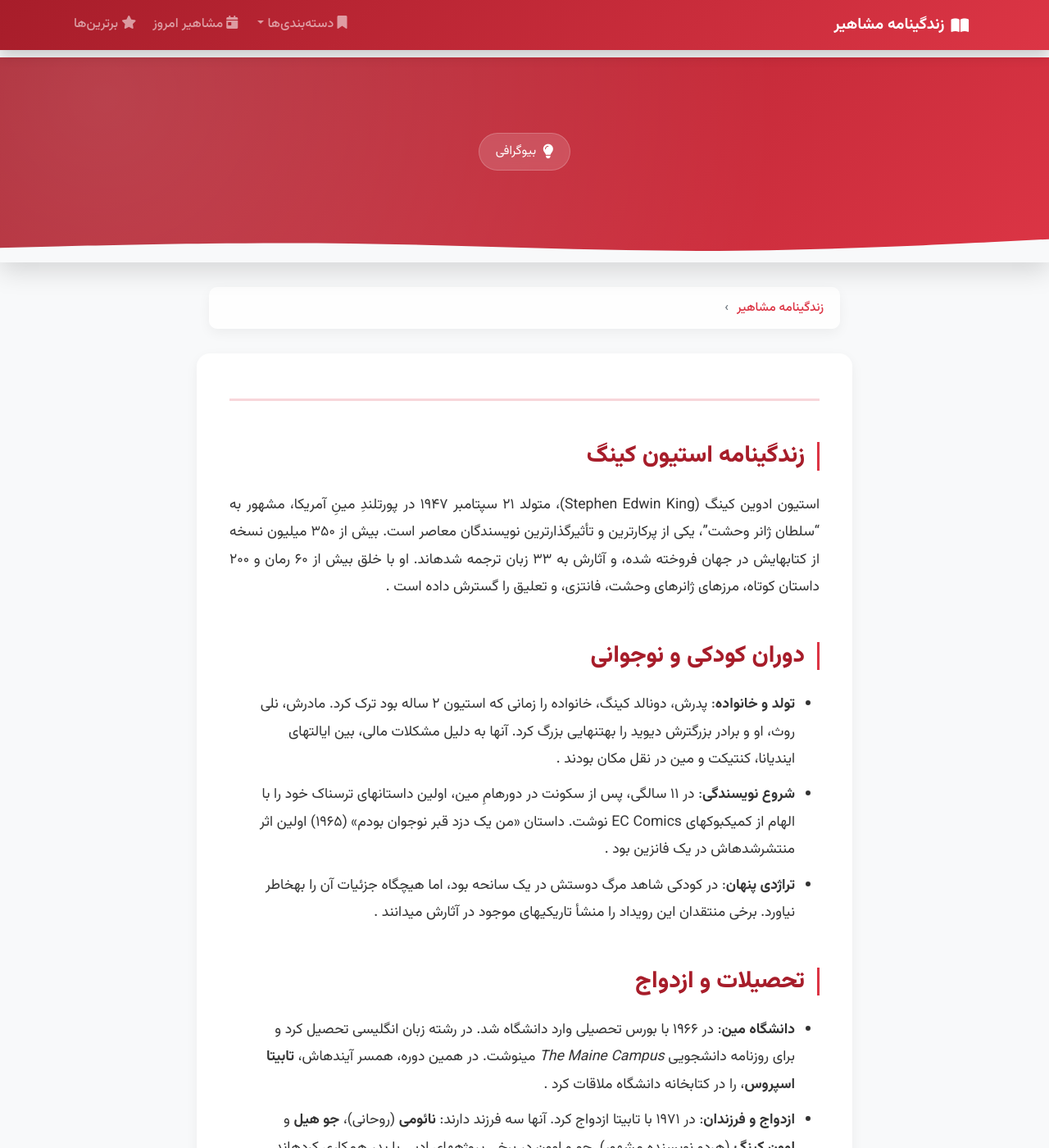
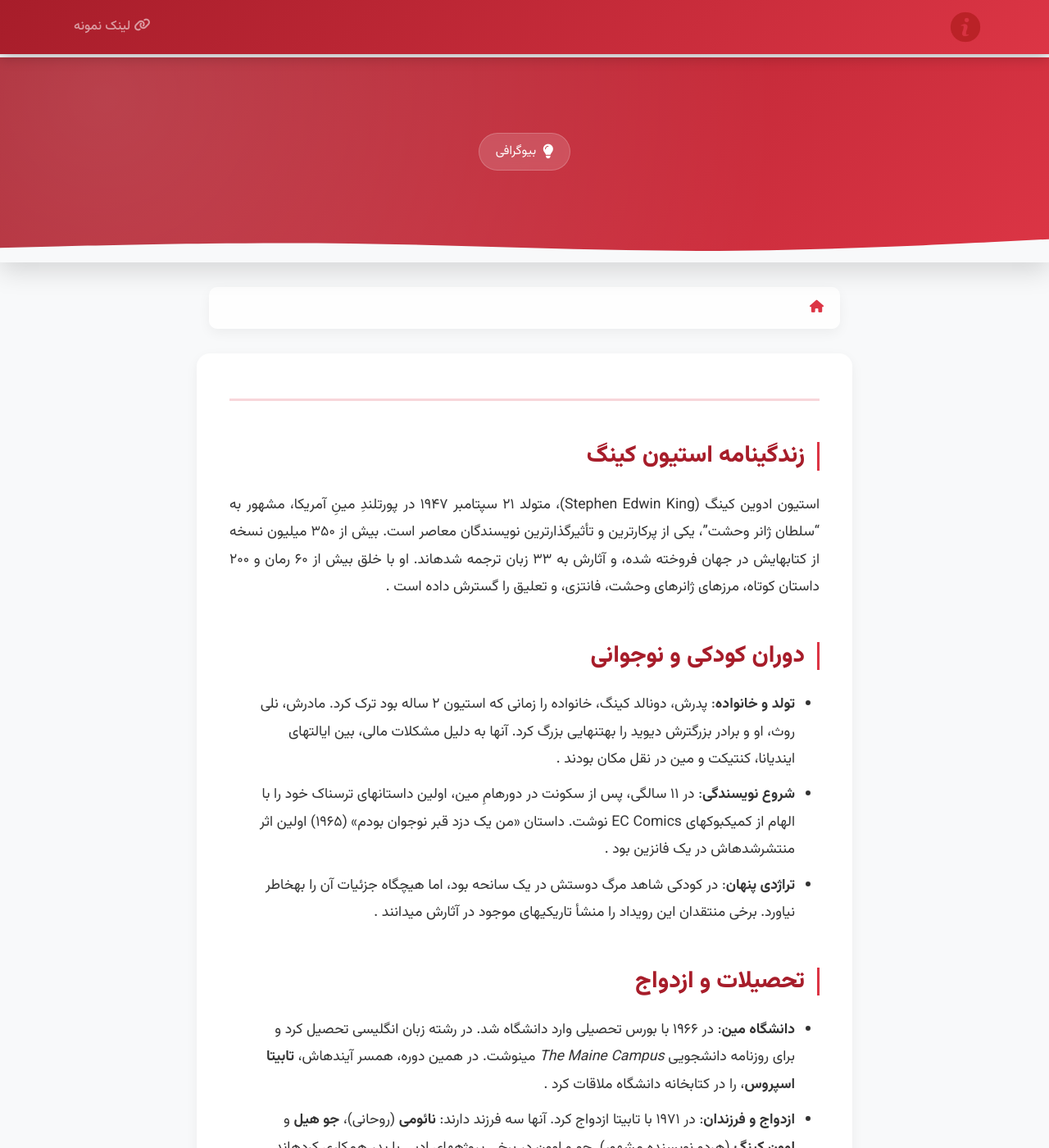
Before and after one commit to darkblog/darkblog.github.io, a Jekyll site: the page built from blog.html, in a window 1280 px wide and 1400 px high. Shown: the whole window at 82% size. Built offline with Jekyll 4.4.1, drawn with Linux system fonts in a browser that asks for light colours.

Commit message:
Update blog.html

```diff
--- a/blog.html
+++ b/blog.html
@@ -131,14 +131,15 @@ sitemap: false
         }
 
         .navbar-brand {
-            font-weight: 700;
-            font-size: 1.2rem;
             display: flex;
             align-items: center;
+            margin: 0 auto;
+            padding: 5px 0;
         }
 
-        .navbar-brand i {
-            margin-left: 8px;
+        .navbar-brand img {
+            height: 40px;
+            width: auto;
         }
 
         .navbar-nav .nav-link {
@@ -633,9 +634,9 @@ sitemap: false
     <!-- Fixed Header -->
     <nav class="navbar navbar-expand-lg fixed-header navbar-dark">
         <div class="container">
+            <!-- Centered logo instead of text -->
             <a class="navbar-brand" href="https://indexes.ir/">
-                <i class="fas fa-book-open"></i>
-                زندگینامه مشاهیر
+                <img src="https://indexes.ir/logo.png" alt="زندگینامه مشاهیر">
             </a>
 
             <button class="navbar-toggler" type="button" data-bs-toggle="collapse" data-bs-target="#navbarMenu">
@@ -643,32 +644,15 @@ sitemap: false
             </button>
 
             <div class="collapse navbar-collapse" id="navbarMenu">
+                <!-- Simplified menu with only one sample link -->
                 <ul class="navbar-nav me-auto">
-                    <li class="nav-item dropdown">
-                        <a class="nav-link dropdown-toggle" href="#" role="button" data-bs-toggle="dropdown">
-                            <i class="fas fa-bookmark me-1"></i>
-                            دسته‌بندی‌ها
-                        </a>
-                        <!-- Simplified dropdown menu -->
-                        <ul class="dropdown-menu">
-                            <li><a class="dropdown-item" href="#"><i class="fas fa-users me-2"></i>لینک آزمایشی</a></li>
-                        </ul>
-                    </li>
                     <li class="nav-item">
                         <a class="nav-link" href="#">
-                            <i class="fas fa-calendar-day me-1"></i>
-                            مشاهیر امروز
-                        </a>
-                    </li>
-                    <li class="nav-item">
-                        <a class="nav-link" href="#">
-                            <i class="fas fa-star me-1"></i>
-                            برترین‌ها
+                            <i class="fas fa-link me-1"></i>
+                            لینک نمونه
                         </a>
                     </li>
                 </ul>
-
-                <!-- Search section removed -->
             </div>
         </div>
     </nav>
@@ -689,16 +673,9 @@ sitemap: false
                 <ol class="breadcrumb">
                     <li class="breadcrumb-item" itemprop="itemListElement" itemscope itemtype="https://schema.org/ListItem">
                         <a href="https://indexes.ir/" itemprop="item">
-                            <span itemprop="name">زندگینامه مشاهیر</span>
+                            <i class="fas fa-home"></i>
                         </a>
                         <meta itemprop="position" content="1" />
-                    </li>
-                    <li class="breadcrumb-item active"
-                        itemprop="itemListElement"
-                        itemscope itemtype="https://schema.org/ListItem"
-                        aria-current="page">
-                        <span itemprop="name">{{ page.title }}</span>
-                        <meta itemprop="position" content="2" />
                     </li>
                 </ol>
             </div>
@@ -720,8 +697,6 @@ sitemap: false
                 {% endif %}
             </div>
         </article>
-
-        <!-- Back to home button removed -->
     </main>
 
     <script src="https://cdn.jsdelivr.net/npm/bootstrap@5.3.0/dist/js/bootstrap.bundle.min.js" defer></script>
```
